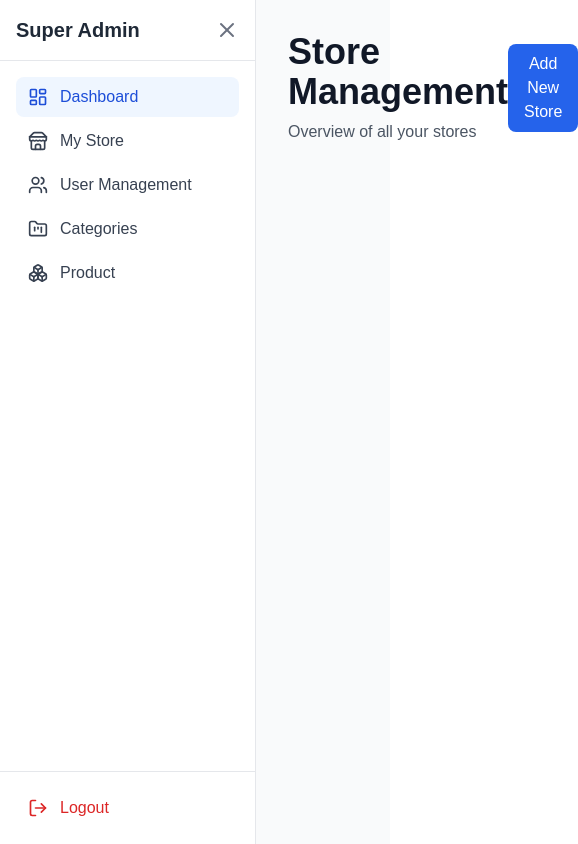
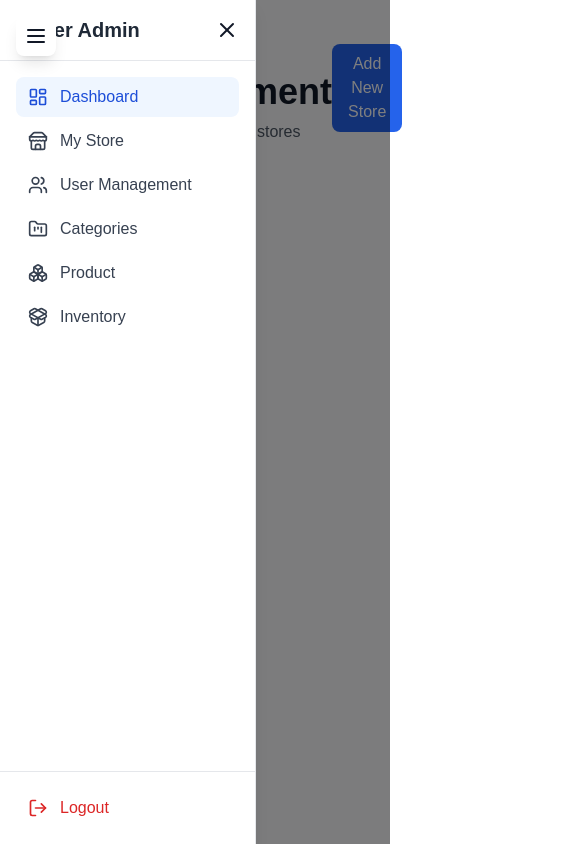
Before and after one commit to mirzaali45/Finpro_Online-Grocery-Web-App_Frontend, a Next.js app: page /dashboard-superAdmin/store in a window 390 px wide. Shown: the whole page, 578 px wide, since content can reach past the window. Built offline with nearby package versions, Linux system fonts and the light colour scheme.

Commit message:
fixing add store and map bug

```diff
--- a/src/app/(auth)/login-super-admin/page.tsx
+++ b/src/app/(auth)/login-super-admin/page.tsx
@@ -7,7 +7,7 @@ import { LoginFormValues } from "@/types/auth-types";
 import { toast, ToastContainer } from "react-toastify";
 import "react-toastify/dist/ReactToastify.css";
 
-export default function LoginPage() {
+export default function SuperLoginPage() {
   const router = useRouter();
 
   const handleSubmit = async (values: LoginFormValues) => {
--- a/src/app/dashboard-superAdmin/categories/page.tsx
+++ b/src/app/dashboard-superAdmin/categories/page.tsx
@@ -18,7 +18,6 @@ export default function CategoriesAdmin() {
   const [formData, setFormData] = useState<CategoryFormData>({
     category_name: "",
     description: "",
-    category_url: "",
   });
 
   useEffect(() => {
@@ -58,7 +57,6 @@ export default function CategoriesAdmin() {
       setFormData({
         category_name: "",
         description: "",
-        category_url: "",
       });
     } catch (err) {
       setError(
--- /dev/null
+++ b/src/app/dashboard-superAdmin/inventory/page.tsx
@@ -0,0 +1,18 @@
+"use client"
+import Sidebar from "@/components/sidebarSuperAdmin";
+import { useState } from "react";
+
+export default function Inventory(){
+    const [isSidebarOpen, setIsSidebarOpen] = useState(true);
+
+    return(
+        <div  className="min-h-screen bg-gray-100 text-gray-900 dark:bg-gray-900 dark:text-gray-100">
+            <div className={`${isSidebarOpen ? "md:ml-20" : ""}`}>
+               <Sidebar
+                      isSidebarOpen={isSidebarOpen}
+                      setIsSidebarOpen={setIsSidebarOpen}
+                    />
+            </div>
+        </div>
+    )
+}
--- a/src/app/dashboard-superAdmin/product/page.tsx
+++ b/src/app/dashboard-superAdmin/product/page.tsx
@@ -172,6 +172,7 @@ export default function ProductAdmin() {
 
   return (
     <div className="min-h-screen bg-gray-100 text-gray-900 dark:bg-gray-900 dark:text-gray-100">
+      <div className={`${isSidebarOpen ? "md:ml-20" : ""}`}>
       <Sidebar
         isSidebarOpen={isSidebarOpen}
         setIsSidebarOpen={setIsSidebarOpen}
@@ -251,6 +252,7 @@ export default function ProductAdmin() {
           />
         </Modal>
       </div>
+      </div>
     </div>
   );
 }
--- a/src/app/dashboard-superAdmin/store/page.tsx
+++ b/src/app/dashboard-superAdmin/store/page.tsx
@@ -20,7 +20,6 @@ export default function StoreDashboard() {
     city: "",
     province: "",
     postcode: "",
-    description: "",
   });
   const handleSuccess = () => {
     fetchStores(); // Refresh the stores list
@@ -103,7 +102,7 @@ export default function StoreDashboard() {
         isSidebarOpen={isSidebarOpen}
         setIsSidebarOpen={setIsSidebarOpen}
       />
-      <div className="p-8 ml-[16rem]">
+      <div className="p-8 ml-[5rem]">
         <div className="max-w-7xl mx-auto">
           <header className="mb-8">
             <div className="flex justify-between items-center mb-6">
--- a/src/app/dashboard-superAdmin/user/page.tsx
+++ b/src/app/dashboard-superAdmin/user/page.tsx
@@ -9,6 +9,7 @@ export default function UserAdmin() {
     const [isSidebarOpen, setIsSidebarOpen] = useState(true);
   return (
     <div className="min-h-screen bg-gray-100 text-gray-900 dark:bg-gray-900 dark:text-gray-100">
+      <div className={`${isSidebarOpen ? "md:ml-64" : ""}`}>
            <Sidebar
                 isSidebarOpen={isSidebarOpen}
                 setIsSidebarOpen={setIsSidebarOpen}
@@ -16,6 +17,7 @@ export default function UserAdmin() {
       <main className="container mx-auto p-6">
         <UserManagement />
       </main>
+      </div>
     </div>
   );
 }
--- a/src/components/loginSuperAdmin.tsx
+++ b/src/components/loginSuperAdmin.tsx
@@ -33,7 +33,7 @@ const LoginForm: React.FC<LoginFormProps> = ({ onSubmit }) => {
   };
 
   return (
-    <div className="min-h-screen flex items-center justify-center bg-gradient-to-br from-gray-100 to-gray-300 py-12 px-4 sm:px-6 lg:px-8">
+    <div className="min-h-screen flex items-center justify-center bg-gradient-to-br from-black to-gray-600 py-12 px-4 sm:px-6 lg:px-8">
       <div className="max-w-md w-full space-y-8 bg-white p-8 rounded-lg shadow-xl">
         {/* Header */}
         <div className="text-center">
--- a/src/components/navbarWrapper.tsx
+++ b/src/components/navbarWrapper.tsx
@@ -14,6 +14,7 @@ export default function NavbarWrapper() {
     "/dashboard-superAdmin/user",
     "/dashboard-superAdmin/categories",
     "/dashboard-superAdmin/product",
+    "/dashboard-superAdmin/inventory"
   ];
 
   return noNavbarRoutes.includes(pathname) ? null : <Navbar />;
--- a/src/components/sidebarSuperAdmin.tsx
+++ b/src/components/sidebarSuperAdmin.tsx
@@ -8,8 +8,10 @@ import {
   LogOut,
   StoreIcon,
   X,
+  Menu,
   FolderKanban,
   Boxes,
+  PackageOpen
 } from "lucide-react";
 import { AuthService } from "@/services/auth.service";
 import Swal from "sweetalert2";
@@ -53,6 +55,11 @@ export default function Sidebar({
       icon: <Boxes className="h-5 w-5" />,
       href: "/dashboard-superAdmin/product",
     },
+    {
+      title: "Inventory",
+      icon: <PackageOpen className="h-5 w-5" />,
+      href: "/dashboard-superAdmin/inventory",
+    },
   ];
 
   const handleLogout = () => {
@@ -76,7 +83,7 @@ export default function Sidebar({
           });
           router.push("/login-super-admin");
         } catch (error) {
-          console.error("Logout failed:", error); // Using the error variable
+          console.error("Logout failed:", error);
           Swal.fire({
             title: "Error!",
             text: error instanceof Error ? error.message : "Failed to logout",
@@ -88,10 +95,29 @@ export default function Sidebar({
   };
 
   return (
+    <>
+      {/* Mobile Sidebar Toggle Button */}
+      <button
+        onClick={() => setIsSidebarOpen(!isSidebarOpen)}
+        className="fixed top-4 left-4 z-50 md:hidden bg-white p-2 rounded-lg shadow-lg text-gray-900 hover:text-gray-600 focus:outline-none"
+        aria-label="Toggle Sidebar"
+      >
+        <Menu className="h-6 w-full" />
+      </button>
+
+      {/* Backdrop for mobile */}
+      {isSidebarOpen && (
+        <div
+          className="fixed inset-0 bg-black bg-opacity-50 z-30 md:hidden"
+          onClick={() => setIsSidebarOpen(false)}
+        />
+      )}
+
+      {/* Sidebar */}
       <aside
         className={`fixed top-0 left-0 z-40 h-screen transition-transform ${
           isSidebarOpen ? "translate-x-0" : "-translate-x-full"
-      } md:translate-x-0 bg-white border-r border-gray-200 w-64`}
+        } md:translate-x-0 bg-white border-r border-gray-200 w-64 shadow-lg`}
       >
         <div className="flex flex-col h-full">
           {/* Sidebar Header */}
@@ -99,14 +125,15 @@ export default function Sidebar({
             <h2 className="text-xl font-bold text-gray-800">Super Admin</h2>
             <button
               onClick={() => setIsSidebarOpen(false)}
-            className="md:hidden text-gray-500 hover:text-gray-700"
+              className="md:hidden text-gray-900 hover:text-gray-600"
+              aria-label="Close Sidebar"
             >
               <X className="h-6 w-6" />
             </button>
           </div>
 
           {/* Sidebar Links */}
-        <nav className="flex-1 p-4 space-y-1">
+          <nav className="flex-1 p-4 space-y-1 overflow-y-auto">
             {sidebarLinks.map((link) => (
               <Link
                 key={link.title}
@@ -116,6 +143,7 @@ export default function Sidebar({
                     ? "bg-blue-50 text-blue-700"
                     : "text-gray-700 hover:bg-gray-100"
                 }`}
+                onClick={() => setIsSidebarOpen(false)}
               >
                 {link.icon}
                 <span>{link.title}</span>
@@ -135,5 +163,6 @@ export default function Sidebar({
           </div>
         </div>
       </aside>
+    </>
   );
 }
--- a/src/helper/use-store-form.ts
+++ b/src/helper/use-store-form.ts
@@ -7,9 +7,7 @@ const initialFormData: StoreData = {
   address: "",
   subdistrict: "",
   city: "",
-  city_id: "",
   province: "",
-  province_id: "",
   postcode: "",
   latitude: undefined,
   longitude: undefined,
@@ -21,9 +19,7 @@ interface FormErrors {
   address: string;
   subdistrict: string;
   city: string;
-  city_id: string;
   province: string;
-  province_id: string;
   postcode: string;
 }
 
@@ -32,9 +28,7 @@ const initialErrors: FormErrors = {
   address: "",
   subdistrict: "",
   city: "",
-  city_id: "",
   province: "",
-  province_id: "",
   postcode: "",
 };
 
@@ -67,38 +61,23 @@ export const useStoreForm = () => {
     if (!formData.store_name.trim()) {
       newErrors.store_name = "Store name is required";
     }
-
     if (!formData.address.trim()) {
       newErrors.address = "Address is required";
     }
-
     if (!formData.subdistrict.trim()) {
       newErrors.subdistrict = "Subdistrict is required";
     }
-
     if (!formData.city.trim()) {
       newErrors.city = "City is required";
-    }
-
-    if (!formData.city_id.trim()) {
-      newErrors.city_id = "City ID is required";
     }
 
     if (!formData.province.trim()) {
       newErrors.province = "Province is required";
     }
-
-    if (!formData.province_id.trim()) {
-      newErrors.province_id = "Province ID is required";
-    }
-
     if (!formData.postcode.trim()) {
       newErrors.postcode = "Postcode is required";
     }
-
     setErrors(newErrors);
-
-    // Check if any errors exist
     return Object.values(newErrors).every((error) => error === "");
   };
 
```
Also changed, not shown: src/components/store-management/AddStoreModal.tsx (+28 -31 lines). Lines whose indentation alone changed are shown as unchanged.
